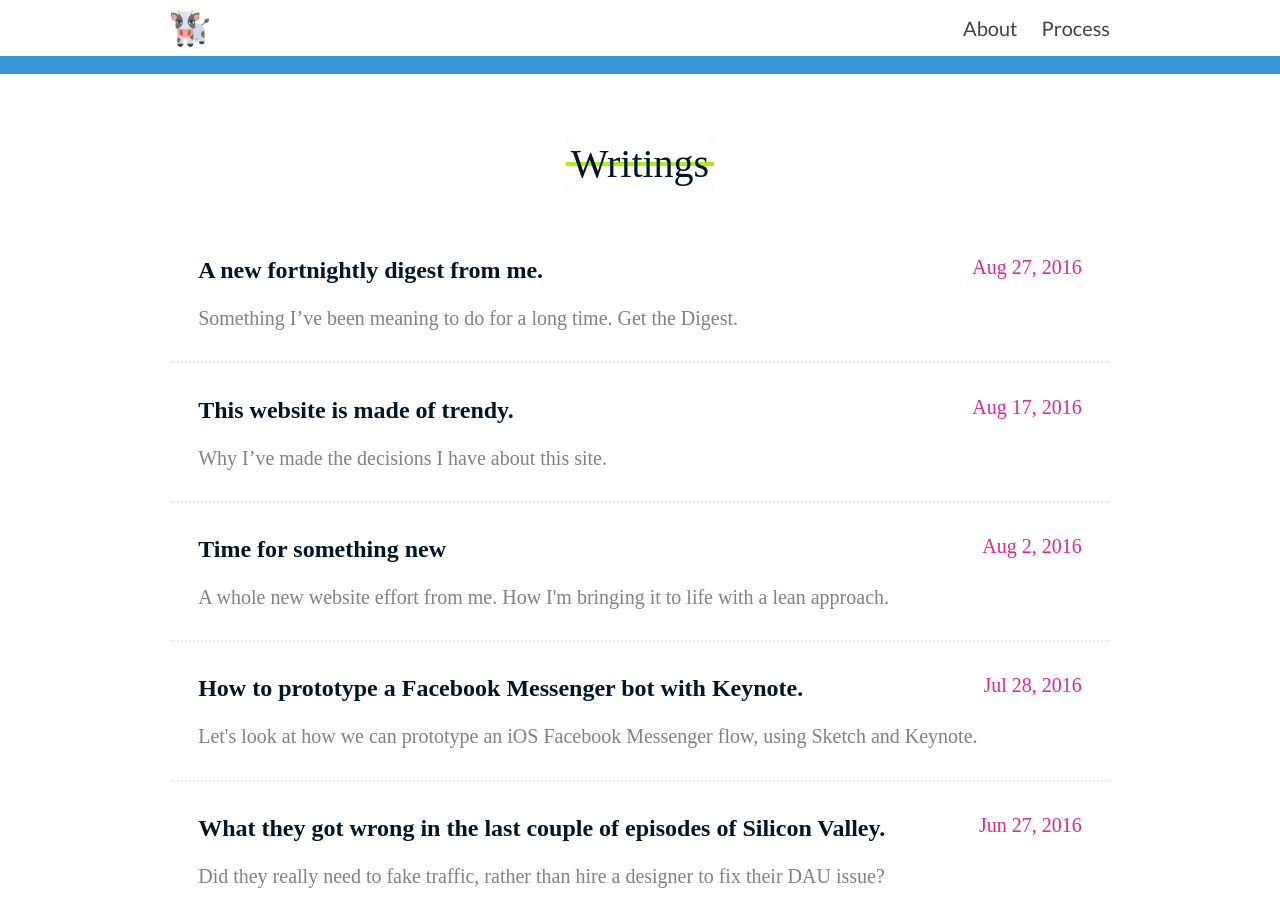
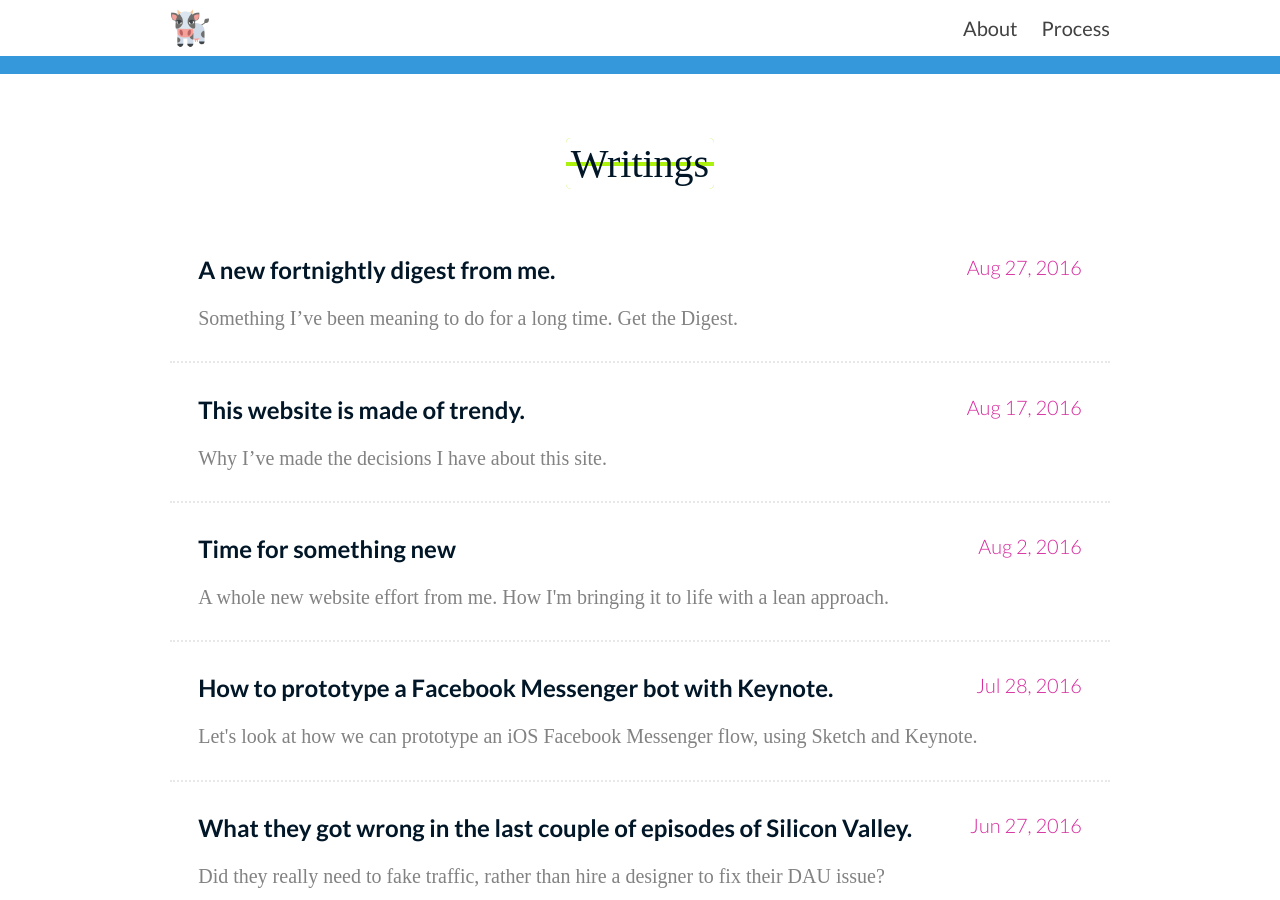
Before and after one commit to jonthebeef/jonthebeef.github.io, a Jekyll site: the page built from index.html, in a window 1280 px wide and 900 px high, scrolled down 826 px. Built offline with Jekyll 4.4.1, drawn with Linux system fonts in a browser that asks for light colours; some web fonts are replaced.

Commit message:
font corrections on home and about

```diff
--- a/_sass/_layout.scss
+++ b/_sass/_layout.scss
@@ -225,6 +225,7 @@
     font-size: 20px;
     color: $pink-color;
     font-weight: 300;
+    font-family: $base-font-family;
 
 }
 
@@ -239,6 +240,7 @@
     display: block;
     font-size: 24px;
     font-weight: 700;
+    font-family: $base-font-family;
     // color: #white;
     // background-color: $red-color;
     // padding: 10px;
```
